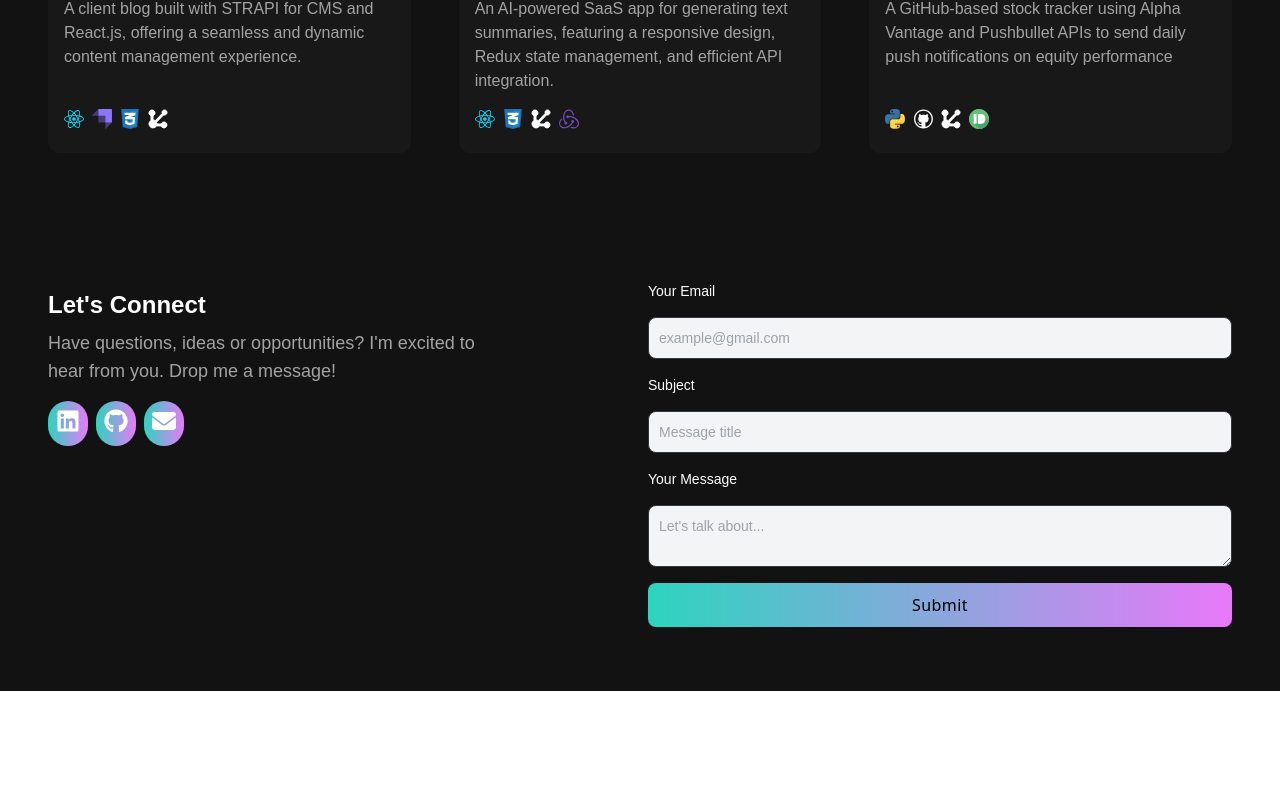
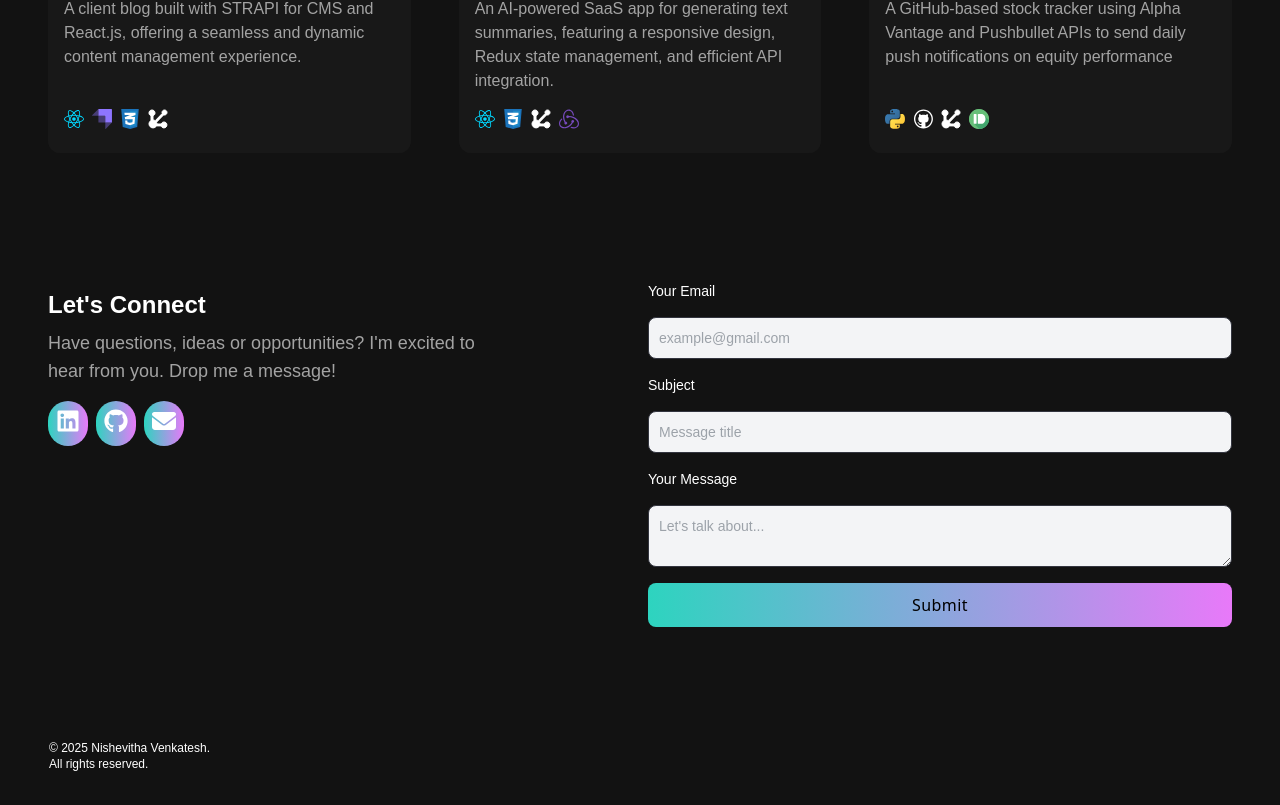
Before and after one commit to NishevithaV/Portfolio-App, a Next.js app: page / in a window 1280 px wide. Shown: the part 2072-2877 px from the top of the page. Before the commit the page ends 2763 px from the top, so only its background shows below. Built offline with nearby package versions, Linux system fonts and the light colour scheme.

Commit message:
completed footer

```diff
--- /dev/null
+++ b/app/components/Footer.jsx
@@ -0,0 +1,15 @@
+import React from 'react'
+
+const Footer = () => {
+  const getYear = () => new Date().getFullYear();
+
+  return (
+    <footer className="footer border border-l-transparent border-r-transparent border-b-transparent border-t-transparent text-white">
+        <div className="container p-12 pb-8">
+            <p className="text-xs">&copy; {getYear()} Nishevitha Venkatesh. <br /> All rights reserved.</p>
+        </div>
+    </footer>
+  )
+}
+
+export default Footer
--- a/app/page.js
+++ b/app/page.js
@@ -4,6 +4,7 @@
 import WorkSection from "./components/WorkSection";
 import Projects from "./components/Projects";
 import ContactSection from "./components/ContactSection";
+import Footer from "./components/Footer";
 
 export default function Home() {
   return (
@@ -19,6 +20,7 @@
         <Projects />
         <ContactSection />
       </div>
+      <Footer />
     </main>
   );
 }
```
